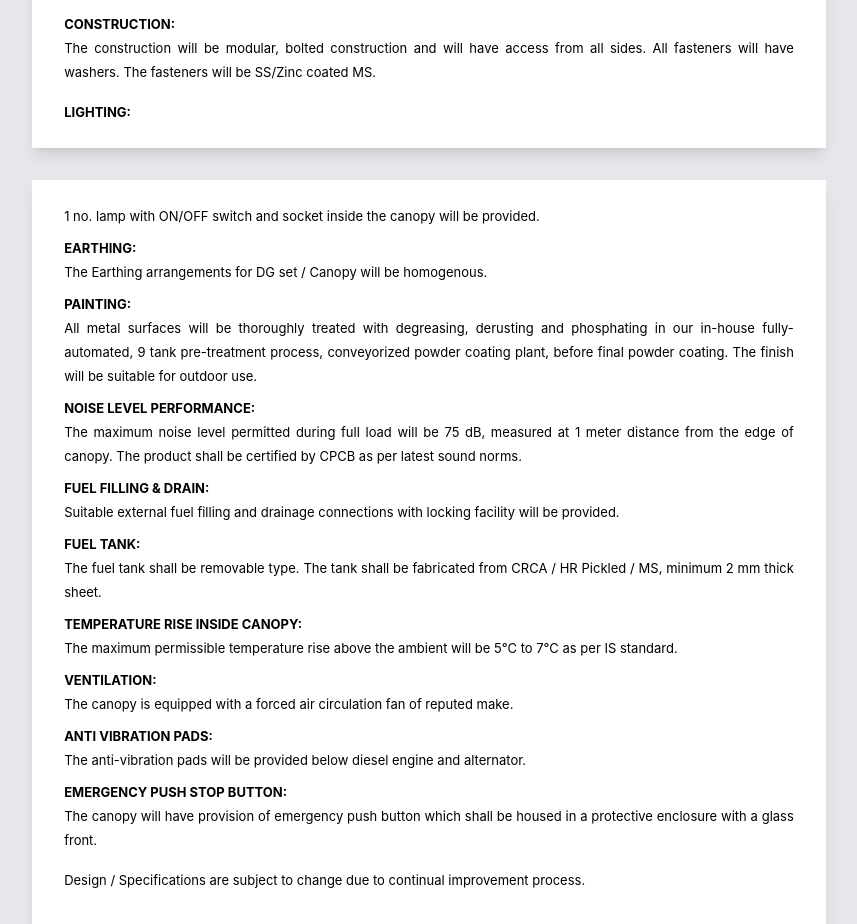
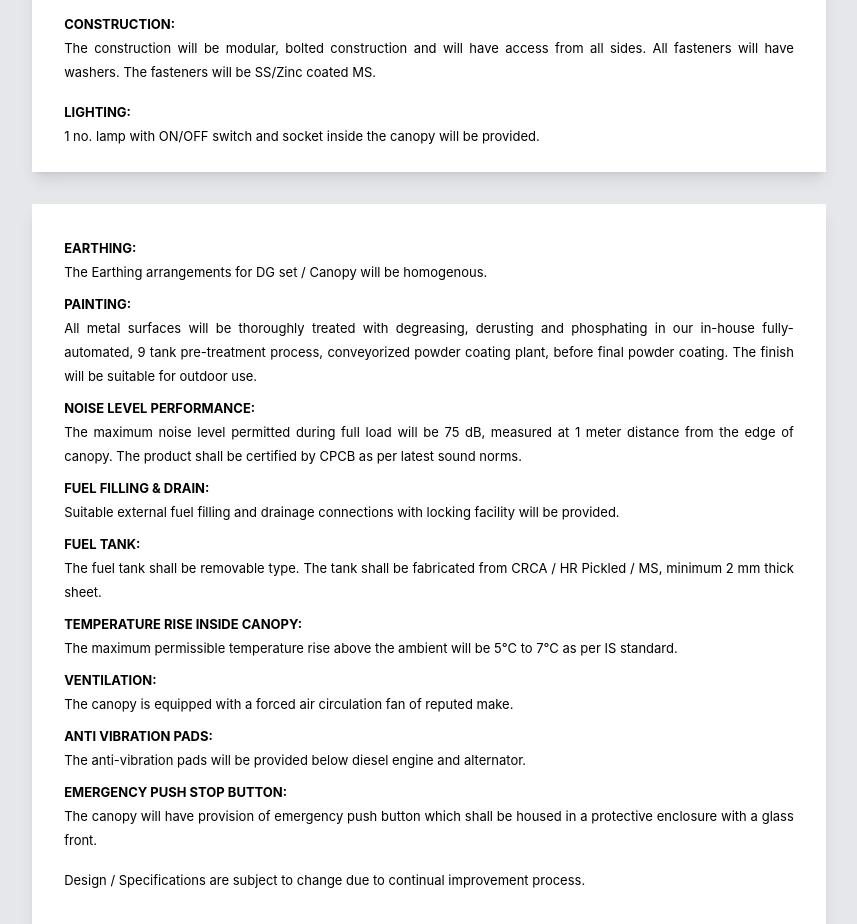
Before and after one commit to PritiHM/quotation-pdf-genrator, a React (Vite) app: page / in a window 1280 px wide. Shown: the part 4060-4984 px from the top of the page, without its empty margins (211-1068 px from the left). Built offline with nearby package versions, Linux system fonts and the light colour scheme.

Commit message:
Initial commit

```diff
--- a/src/components/CommercialTable.jsx
+++ b/src/components/CommercialTable.jsx
@@ -15,9 +15,7 @@ const CommercialTable = ({ data }) => {
   return (
     <div className="text-[13px] leading-6 text-left sm:text-justify w-full overflow-hidden">
 
-      <p>
-        1 no. lamp with ON/OFF switch and socket inside the canopy will be provided.
-      </p>
+
 
       <h3 className="font-bold mt-2">EARTHING:</h3>
       <p>
--- a/src/components/TechnicalDetails.jsx
+++ b/src/components/TechnicalDetails.jsx
@@ -124,6 +124,9 @@ const TechnicalDetails = () => {
       </p>
 
       <h3 className="font-bold mt-4">LIGHTING:</h3>
+       <p>
+        1 no. lamp with ON/OFF switch and socket inside the canopy will be provided.
+      </p>
 
     </div>
   );
```
Also changed, not shown: 1 other file (tests, documents, lock files or other folders).
